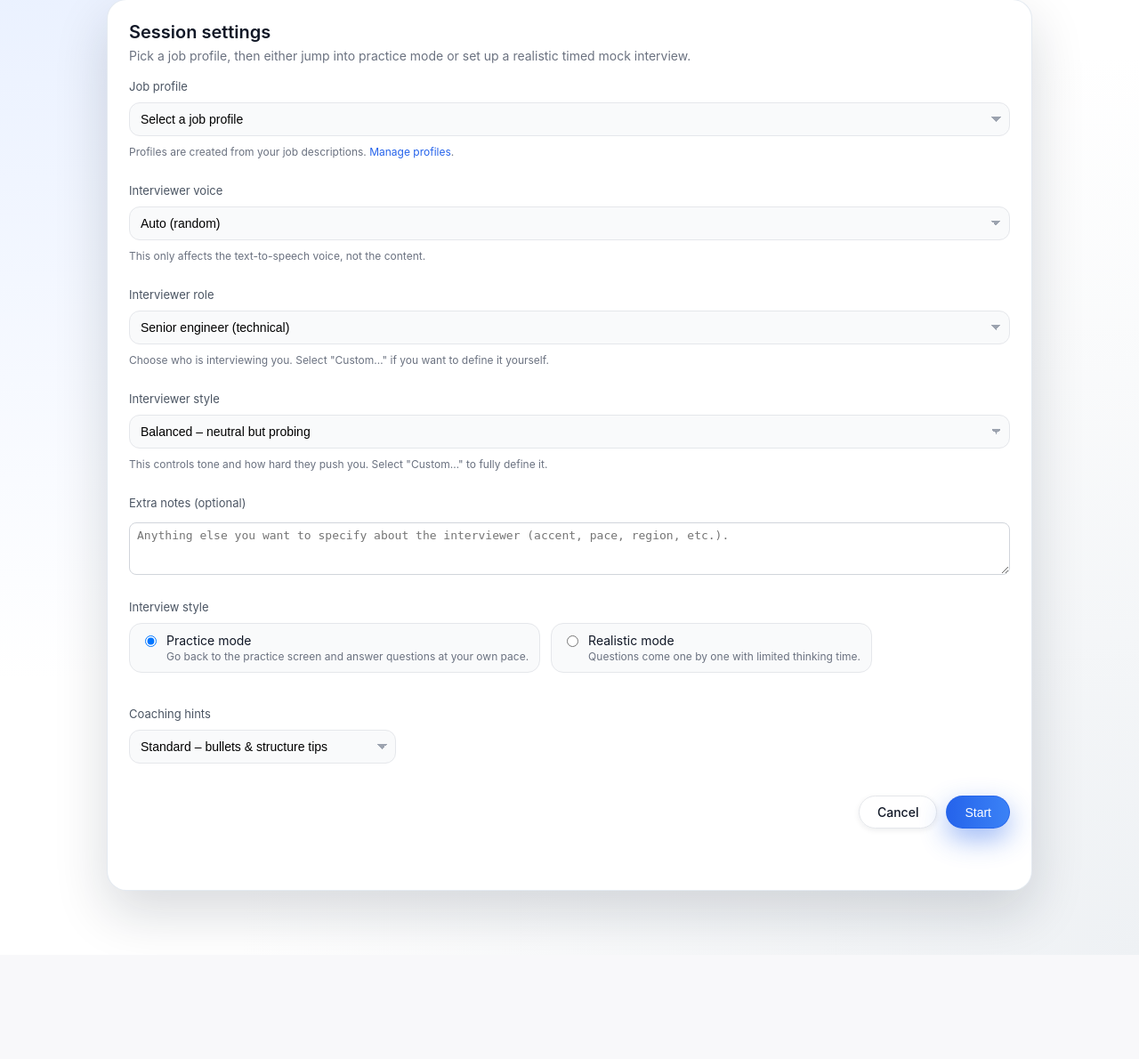
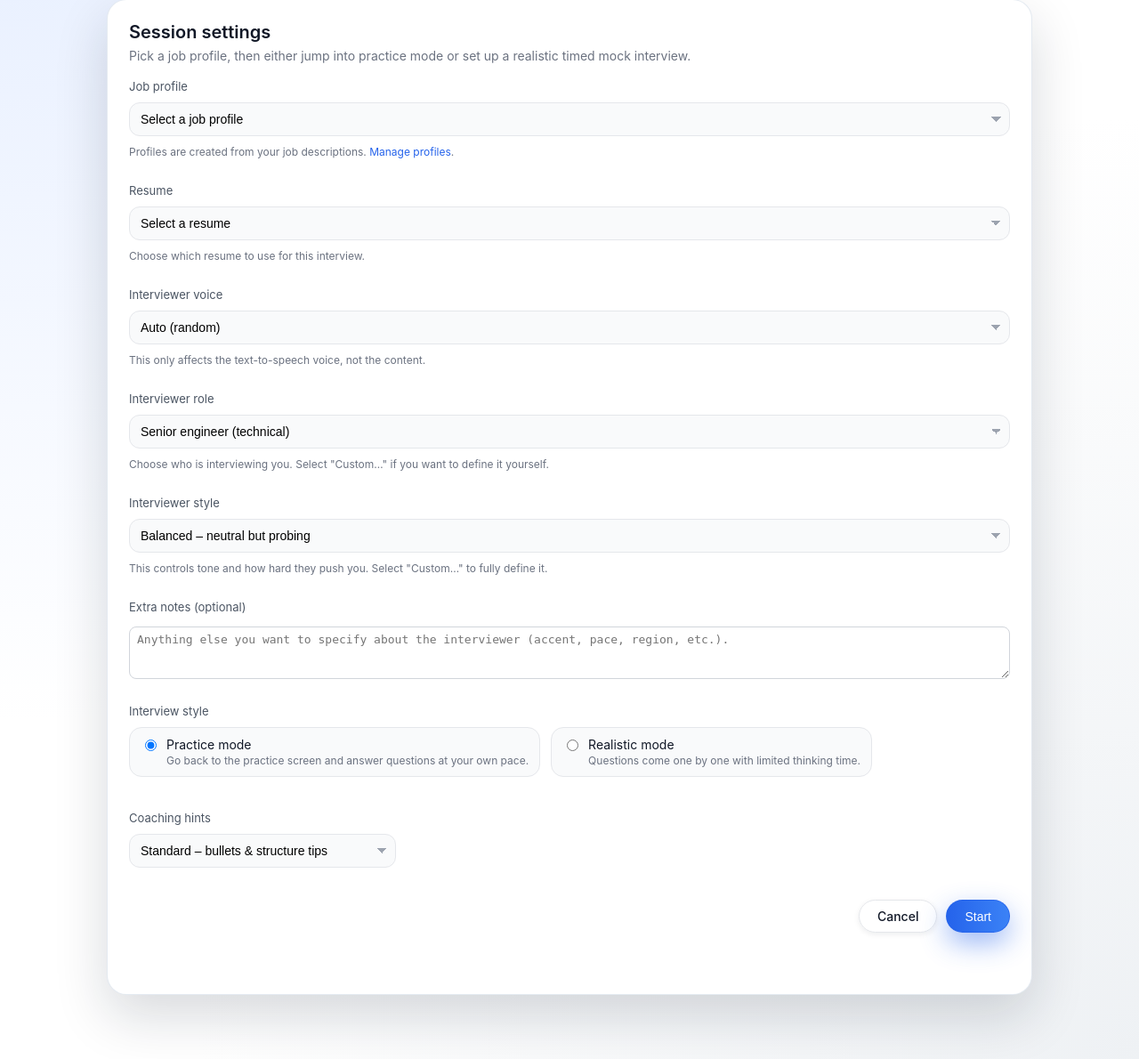
Before and after one commit to EdChang716/Intelliview-AML_project, a FastAPI app: page /mock_settings in a window 1280 px wide. Shown: the part 247-1437 px from the top of the page at 89% size. Before the commit the page ends 1305 px from the top, so only its background shows below. Run offline with FastAPI, Linux system fonts and the light colour scheme; data that the repository does not hold is empty.

Commit message:
initial commit

```diff
--- a/app/routers/resumes.py
+++ b/app/routers/resumes.py
@@ -65,6 +65,14 @@ async def upload_resume(
     with open(parsed_dir / "education_structured.json", "w", encoding="utf-8") as f:
         json.dump(education_structured, f, ensure_ascii=False, indent=2)
 
+    # Generate embeddings automatically
+    try:
+        from core.embeddings import build_resume_embeddings
+        build_resume_embeddings(project_id)
+    except Exception as e:
+        print(f"Warning: Failed to generate embeddings for {project_id}: {e}")
+        # Don't fail the upload if embeddings fail
+
     return JSONResponse(
         content={
             "project_id": project_id,
@@ -124,9 +132,9 @@ async def list_resumes():
         for folder in parsed_root.iterdir():
             if folder.is_dir():
                 # We can try to read metadata to get more info, or just return ID
-                resumes.append({"project_id": folder.name})
+                resumes.append({"resume_id": folder.name, "name": folder.name})
     # Sort alphabetical
-    resumes.sort(key=lambda x: x["project_id"])
+    resumes.sort(key=lambda x: x["resume_id"])
     return {"resumes": resumes}
 
 @router.get("/api/resume/{project_id}")
--- a/app/templates/mock_settings.html
+++ b/app/templates/mock_settings.html
@@ -60,6 +60,19 @@
               <small class="field-hint">
                 Profiles are created from your job descriptions.
                 <a href="{{ request.url_for('profiles_page') }}">Manage profiles</a>.
+              </small>
+            </label>
+          </div>
+
+          <!-- Resume selector -->
+          <div class="form-row">
+            <label class="field-group">
+              <span class="field-label">Resume</span>
+              <select id="resume-select" name="resume_id" required>
+                <option value="" disabled selected>Select a resume</option>
+              </select>
+              <small class="field-hint">
+                Choose which resume to use for this interview.
               </small>
             </label>
           </div>
@@ -268,6 +281,35 @@
       const form = document.getElementById("mock-form");
       const statusEl = document.getElementById("mock-settings-status");
       const profileSelect = document.getElementById("profile-select");
+      const resumeSelect = document.getElementById("resume-select");
+
+            // Fetch and populate resumes
+      async function loadResumes() {
+        try {
+          const resp = await fetch("/api/resumes");
+          const data = await resp.json();
+
+          resumeSelect.innerHTML = '<option value="" disabled selected>Select a resume</option>';
+
+          data.resumes.forEach(resume => {
+            const opt = document.createElement("option");
+            opt.value = resume.resume_id;
+            opt.textContent = resume.name;
+            resumeSelect.appendChild(opt);
+          });
+
+          // Auto-select if only one resume
+          if (data.resumes.length === 1) {
+            resumeSelect.value = data.resumes[0].resume_id;
+          }
+        } catch (err) {
+          console.error("Failed to load resumes:", err);
+          statusEl.textContent = "Failed to load resumes.";
+        }
+      }
+
+      loadResumes();
+
 
       const lengthBlock = document.getElementById("length-block");
       const lengthTypeRadios = form.elements["length_type"];
@@ -358,6 +400,7 @@
       form.addEventListener("submit", (e) => {
         const mode = getSelectedMode();
         const profileId = profileSelect.value;
+        const resumeId = resumeSelect.value;
 
         statusEl.textContent = "";
 
@@ -367,10 +410,16 @@
           return;
         }
 
+        if (!resumeId) {
+          e.preventDefault();
+          statusEl.textContent = "Please select a resume.";
+          return;
+         }
+
         if (mode === "practice") {
           // ✅ Practice：直接回到文字練習頁，不走 mock_interview
           e.preventDefault();
-          const url = `/practice/${encodeURIComponent(profileId)}`;
+          const url = `/practice/${encodeURIComponent(profileId)}?resume_id=${encodeURIComponent(resumeId)}`;
           window.location.href = url;
           return;
         }
--- a/core/embeddings.py
+++ b/core/embeddings.py
@@ -14,6 +14,11 @@ retriever_model = SentenceTransformer(str(MODEL_DIR), device=DEVICE)
 def load_edited_bullets(project_id: str):
     """讀 user_data/parsed/{project_id}/experience_entries_edited.json"""
     path = USER_DATA_DIR / "parsed" / project_id / "experience_entries_edited.json"
+
+    # Fallback to non-edited version if edited doesn't exist
+    if not path.exists():
+        path = USER_DATA_DIR / "parsed" / project_id / "experience_entries.json"
+
     with open(path, "r", encoding="utf-8") as f:
         entries = json.load(f)
 
--- a/core/mock_interview.py
+++ b/core/mock_interview.py
@@ -150,7 +150,7 @@ def _pick_primary_project_entry(profile_id: str, resume_id: str) -> Optional[str
         return None
 
     try:
-        top_bullets = retrieve_bullets_for_profile(profile_id, jd_text, top_k=10)
+        top_bullets = retrieve_bullets_for_profile(profile_id, jd_text, resume_id, top_k=10)
     except Exception as e:
         print("[mock] _pick_primary_project_entry retrieve error:", e)
         return None
@@ -515,7 +515,8 @@ def _generate_non_intro_question(
 
         if entry_key and jd_text:
             try:
-                bullets = retrieve_bullets_for_profile(profile_id, entry_key, top_k=8)
+                resume_id = session.get("resume_id")
+                bullets = retrieve_bullets_for_profile(profile_id, entry_key, resume_id, top_k=8)
                 entry_title = entry_key.split("||", 1)[1] if "||" in entry_key else entry_key
                 text = call_llm_for_project_question(
                     jd_text=jd_text,
@@ -663,7 +664,8 @@ def get_question_for_index(
         bullets = []
         if profile_id:
             try:
-                bullets = retrieve_bullets_for_profile(profile_id, text, top_k=5)
+                resume_id = session.get("resume_id")
+                bullets = retrieve_bullets_for_profile(profile_id, text, resume_id, top_k=5)
             except Exception: pass
 
         result_data = {
@@ -685,7 +687,7 @@ def get_question_for_index(
         bullets = []
         if profile_id:
             try:
-                bullets = retrieve_bullets_for_profile(profile_id, q["question"], top_k=5)
+                bullets = retrieve_bullets_for_profile(profile_id, q["question"], resume_id, top_k=5)
             except Exception: pass
 
         q["bullets"] = bullets
--- a/core/retrieval.py
+++ b/core/retrieval.py
@@ -53,12 +53,14 @@ def load_resume_entries_and_embs(resume_id: str) -> Tuple[List[Dict[str, Any]],
 def retrieve_bullets_for_profile(
     profile_or_id,
     question: str,
+    resume_id: str,
     top_k: int = 3,
 ) -> List[Dict[str, Any]]:
     """
     傳進來可以是 profile_id (str) 或 profile dict。
     - 如果是 str：會幫你用 get_profile() 抓 profile
     - 如果是 dict：直接用
+    - resume_id: 必須明確傳入
     """
 
     # --- 1. 把 profile_or_id 統一變成 profile dict ---
@@ -72,7 +74,6 @@ def retrieve_bullets_for_profile(
             f"got {type(profile_or_id)}"
         )
 
-    resume_id = profile["resume_id"]
     jd_text = profile.get("jd_text", "")
 
     # --- 2. 下面跟你原本的邏輯一樣 ---
```
Also changed, not shown: app/routers/interviews.py (+27 -12 lines), app/templates/index.html (+5 -5 lines), app/templates/practice.html (+7 -0 lines), user_data/job_profiles.json (+0 -1 lines).
